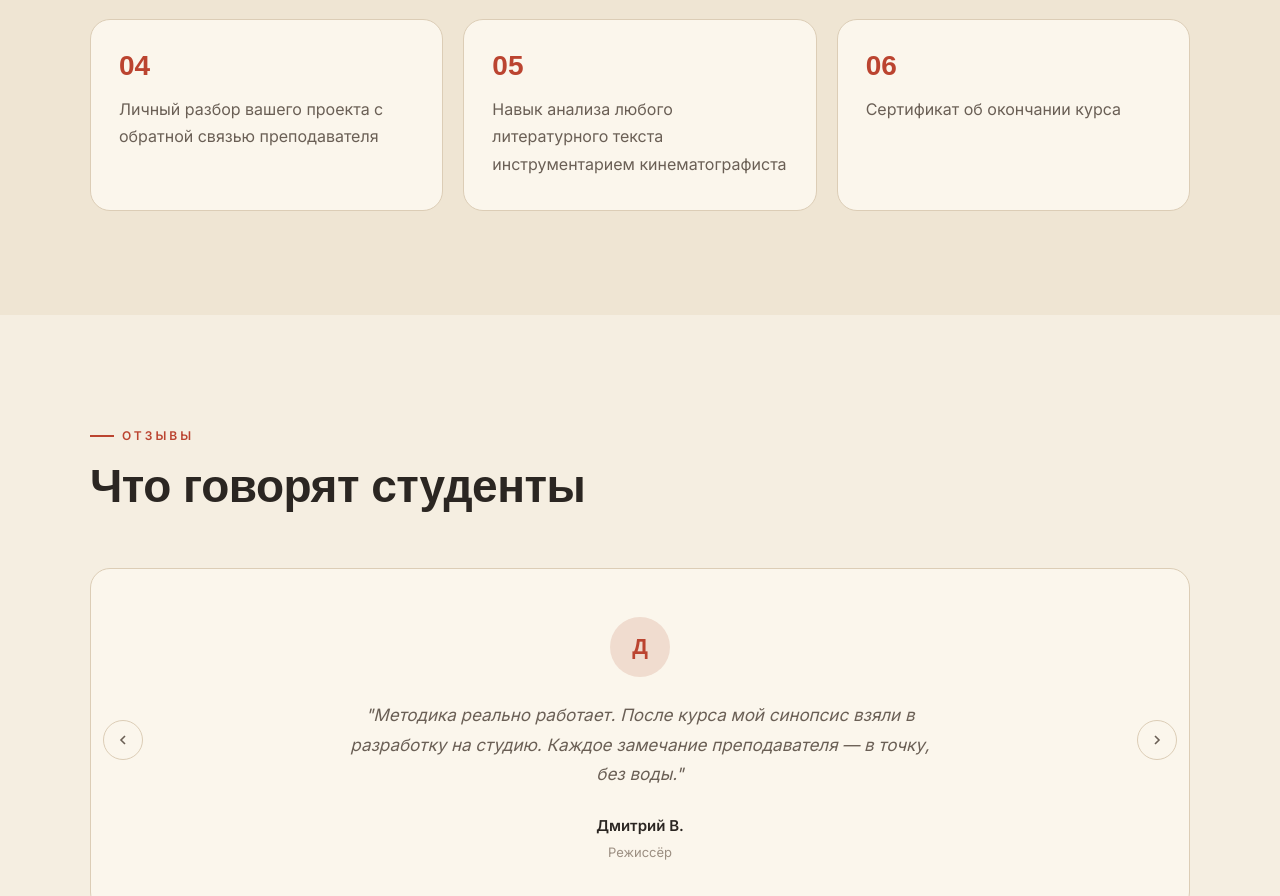
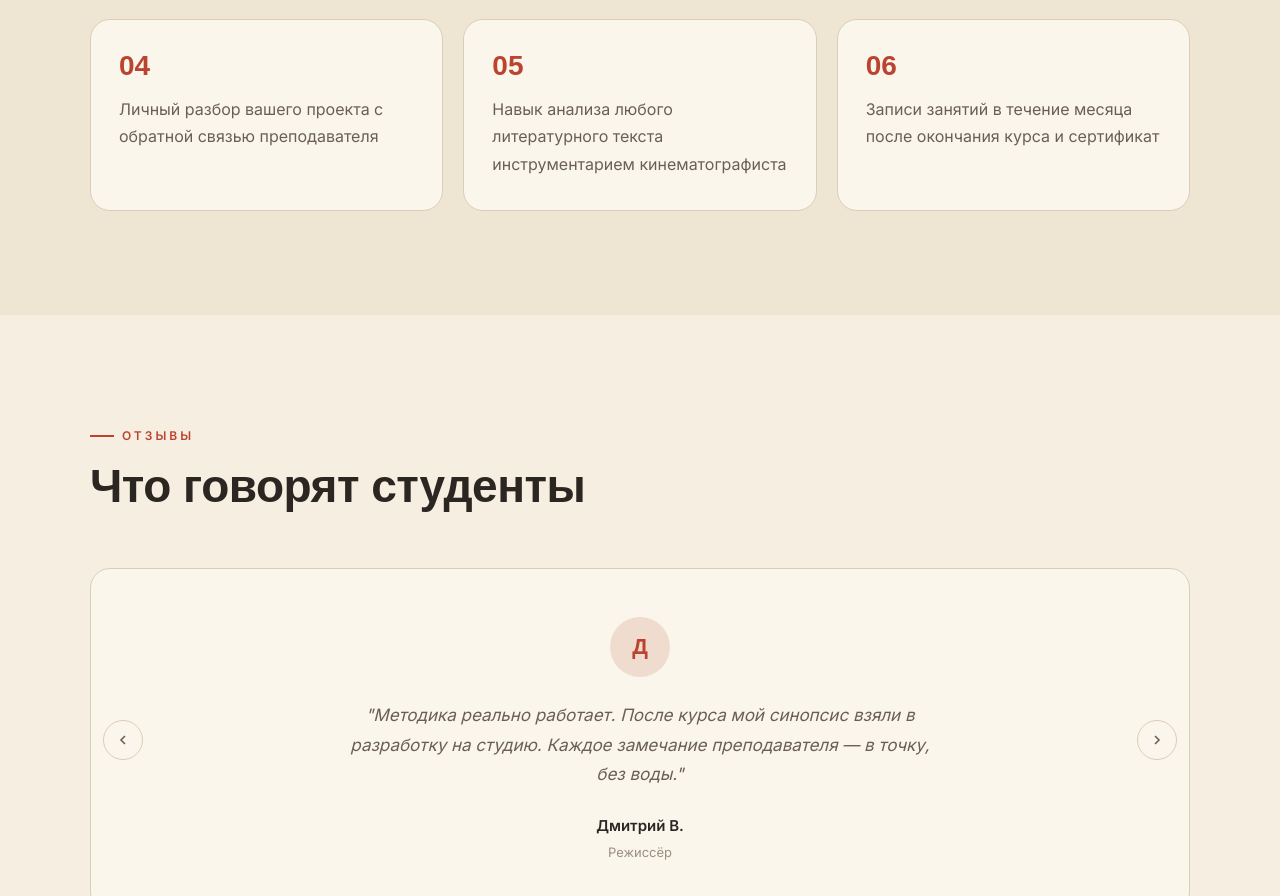
Before and after one commit to bars4um-sys/adapt-scenV3, a Next.js app: page /adapt-scenV3/ in a window 1280 px wide. Shown: the part 4148-5044 px from the top of the page. Built offline with nearby package versions, Linux system fonts and the light colour scheme; a web font is replaced by a local one.

Commit message:
Что вы получите: добавить про записи на месяц, исправить формулировку

```diff
--- a/app/page.tsx
+++ b/app/page.tsx
@@ -168,7 +168,7 @@ const skills = [
   "Понимание механики адаптации на примерах мировой классики",
   "Личный разбор вашего проекта с обратной связью преподавателя",
   "Навык анализа любого литературного текста инструментарием кинематографиста",
-  "Сертификат об окончании курса",
+  "Записи занятий в течение месяца после окончания курса и сертификат",
 ]
 
 const pricing = [
```
